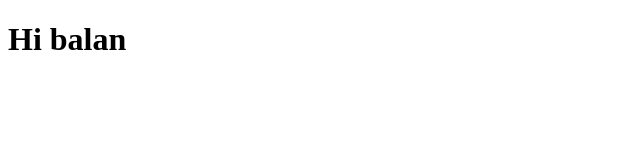
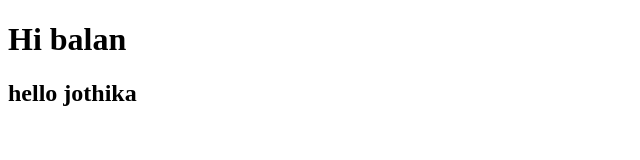
Before and after one commit to balan081194/sample-test, a plain HTML site: page index.html in a window 1280 px wide. Shown: the whole page, without its empty margins (0-640 px from the left). Drawn offline with Linux system fonts and the light colour scheme.

Commit message:
second commit

```diff
--- a/index.html
+++ b/index.html
@@ -8,5 +8,6 @@
 </head>
 <body>
     <h1>Hi balan</h1>
+    <h2>hello jothika</h2>
 </body>
 </html>
```
